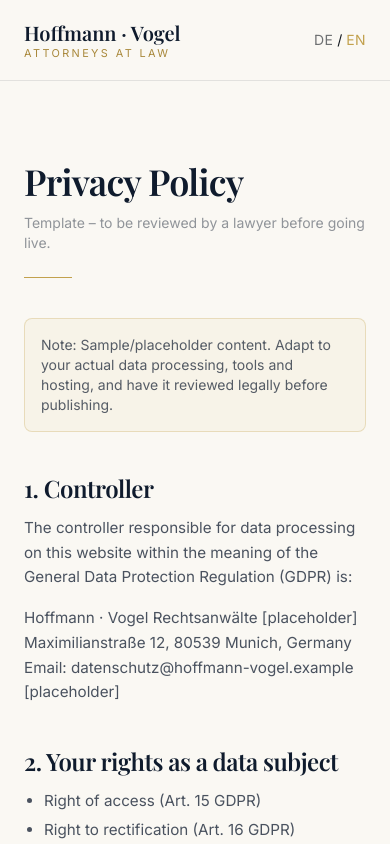
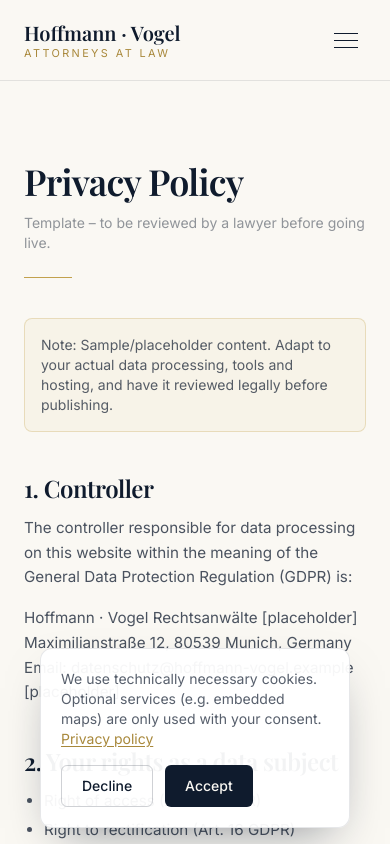
Before and after one commit to IvanGomes9777/anwaltskanzlei-vorlage-1, a Next.js app: page /en/datenschutz in a window 390 px wide. Shown: the top 844 px of the page. Built offline with nearby package versions, Linux system fonts and the light colour scheme.

Commit message:
feat: add cookie consent banner (§25 TDDDG) and mobile hamburger menu
https://claude.ai/code/session_014SBCu478AbQDy9uqNd41JG

```diff
--- a/messages/de.json
+++ b/messages/de.json
@@ -10,7 +10,16 @@
     "firm": "Kanzlei",
     "team": "Team",
     "reviews": "Bewertungen",
-    "contact": "Kontakt"
+    "contact": "Kontakt",
+    "home": "Start",
+    "menu": "Menü",
+    "close": "Schließen"
+  },
+  "cookie": {
+    "text": "Wir verwenden technisch notwendige Cookies. Optionale Dienste (z. B. eingebundene Karten) nutzen wir nur mit Ihrer Einwilligung.",
+    "accept": "Akzeptieren",
+    "decline": "Ablehnen",
+    "more": "Datenschutzerklärung"
   },
   "scaffold": {
     "badge": "Grundgerüst",
--- a/messages/en.json
+++ b/messages/en.json
@@ -10,7 +10,16 @@
     "firm": "Firm",
     "team": "Team",
     "reviews": "Reviews",
-    "contact": "Contact"
+    "contact": "Contact",
+    "home": "Home",
+    "menu": "Menu",
+    "close": "Close"
+  },
+  "cookie": {
+    "text": "We use technically necessary cookies. Optional services (e.g. embedded maps) are only used with your consent.",
+    "accept": "Accept",
+    "decline": "Decline",
+    "more": "Privacy policy"
   },
   "scaffold": {
     "badge": "Foundation",
--- a/src/app/[locale]/layout.tsx
+++ b/src/app/[locale]/layout.tsx
@@ -4,6 +4,7 @@ import { NextIntlClientProvider } from 'next-intl';
 import { setRequestLocale } from 'next-intl/server';
 import { notFound } from 'next/navigation';
 import { routing } from '@/i18n/routing';
+import CookieBanner from '@/components/CookieBanner';
 import '../globals.css';
 
 const display = Playfair_Display({
@@ -46,7 +47,10 @@ export default async function LocaleLayout({
   return (
     <html lang={locale} className={`${display.variable} ${body.variable}`}>
       <body>
-        <NextIntlClientProvider>{children}</NextIntlClientProvider>
+        <NextIntlClientProvider>
+          {children}
+          <CookieBanner />
+        </NextIntlClientProvider>
       </body>
     </html>
   );
--- /dev/null
+++ b/src/components/CookieBanner.tsx
@@ -0,0 +1,59 @@
+'use client';
+
+import { useEffect, useState } from 'react';
+import { useTranslations } from 'next-intl';
+import { Link } from '@/i18n/navigation';
+
+const KEY = 'cookie-consent';
+
+export default function CookieBanner() {
+  const t = useTranslations('cookie');
+  const [visible, setVisible] = useState(false);
+
+  useEffect(() => {
+    if (!localStorage.getItem(KEY)) setVisible(true);
+  }, []);
+
+  const decide = (value: 'accepted' | 'declined') => {
+    localStorage.setItem(KEY, value);
+    setVisible(false);
+  };
+
+  if (!visible) return null;
+
+  return (
+    <div
+      role="dialog"
+      aria-label="Cookie"
+      className="fixed inset-x-0 bottom-0 z-50 animate-fade-up p-4"
+    >
+      <div className="container-content">
+        <div className="flex flex-col gap-4 rounded-xl border border-navy/10 bg-white/95 p-5 shadow-[0_20px_50px_-20px_rgba(15,27,45,0.5)] backdrop-blur md:flex-row md:items-center md:justify-between">
+          <p className="max-w-2xl text-sm text-navy/70">
+            {t('text')}{' '}
+            <Link
+              href="/datenschutz"
+              className="text-gold-600 underline underline-offset-2"
+            >
+              {t('more')}
+            </Link>
+          </p>
+          <div className="flex shrink-0 gap-3">
+            <button
+              onClick={() => decide('declined')}
+              className="rounded-md border border-navy/20 px-5 py-2.5 text-sm font-medium text-navy transition-colors hover:border-navy/50"
+            >
+              {t('decline')}
+            </button>
+            <button
+              onClick={() => decide('accepted')}
+              className="rounded-md bg-navy px-5 py-2.5 text-sm font-medium text-sand-50 transition-colors hover:bg-navy-700"
+            >
+              {t('accept')}
+            </button>
+          </div>
+        </div>
+      </div>
+    </div>
+  );
+}
--- a/src/components/Header.tsx
+++ b/src/components/Header.tsx
@@ -1,6 +1,7 @@
 import { useTranslations } from 'next-intl';
 import { Link } from '@/i18n/navigation';
 import LanguageSwitcher from './LanguageSwitcher';
+import MobileNav from './MobileNav';
 
 export default function Header() {
   const t = useTranslations();
@@ -37,7 +38,12 @@ export default function Header() {
           ))}
         </nav>
 
-        <LanguageSwitcher />
+        <div className="flex items-center gap-3">
+          <div className="hidden md:block">
+            <LanguageSwitcher />
+          </div>
+          <MobileNav />
+        </div>
       </div>
     </header>
   );
--- /dev/null
+++ b/src/components/MobileNav.tsx
@@ -0,0 +1,73 @@
+'use client';
+
+import { useState } from 'react';
+import { useTranslations } from 'next-intl';
+import { Link } from '@/i18n/navigation';
+import LanguageSwitcher from './LanguageSwitcher';
+
+export default function MobileNav() {
+  const t = useTranslations();
+  const [open, setOpen] = useState(false);
+
+  const nav = [
+    { href: '/#leistungen', label: t('nav.services') },
+    { href: '/#kanzlei', label: t('nav.firm') },
+    { href: '/#team', label: t('nav.team') },
+    { href: '/#bewertungen', label: t('nav.reviews') },
+    { href: '/#kontakt', label: t('nav.contact') },
+  ];
+
+  return (
+    <div className="md:hidden">
+      <button
+        onClick={() => setOpen(true)}
+        aria-label={t('nav.menu')}
+        className="flex h-10 w-10 flex-col items-center justify-center gap-1.5"
+      >
+        <span className="h-px w-6 bg-navy" />
+        <span className="h-px w-6 bg-navy" />
+        <span className="h-px w-6 bg-navy" />
+      </button>
+
+      {open && (
+        <div className="fixed inset-0 z-50 bg-sand-50">
+          <div className="container-content flex h-20 items-center justify-between border-b border-navy/10">
+            <span className="font-serif text-xl font-semibold text-navy">
+              {t('brand.name')}
+            </span>
+            <button
+              onClick={() => setOpen(false)}
+              aria-label={t('nav.close')}
+              className="flex h-10 w-10 items-center justify-center text-2xl text-navy"
+            >
+              ×
+            </button>
+          </div>
+          <nav className="container-content flex flex-col gap-1 py-8">
+            {nav.map((item) => (
+              <Link
+                key={item.label}
+                href={item.href}
+                onClick={() => setOpen(false)}
+                className="border-b border-navy/10 py-4 font-serif text-2xl text-navy transition-colors hover:text-gold-600"
+              >
+                {item.label}
+              </Link>
+            ))}
+            <div className="mt-8 flex items-center justify-between">
+              <LanguageSwitcher />
+              <div className="flex gap-5 text-sm text-navy/60">
+                <Link href="/impressum" onClick={() => setOpen(false)}>
+                  {t('footer.imprint')}
+                </Link>
+                <Link href="/datenschutz" onClick={() => setOpen(false)}>
+                  {t('footer.privacy')}
+                </Link>
+              </div>
+            </div>
+          </nav>
+        </div>
+      )}
+    </div>
+  );
+}
```
